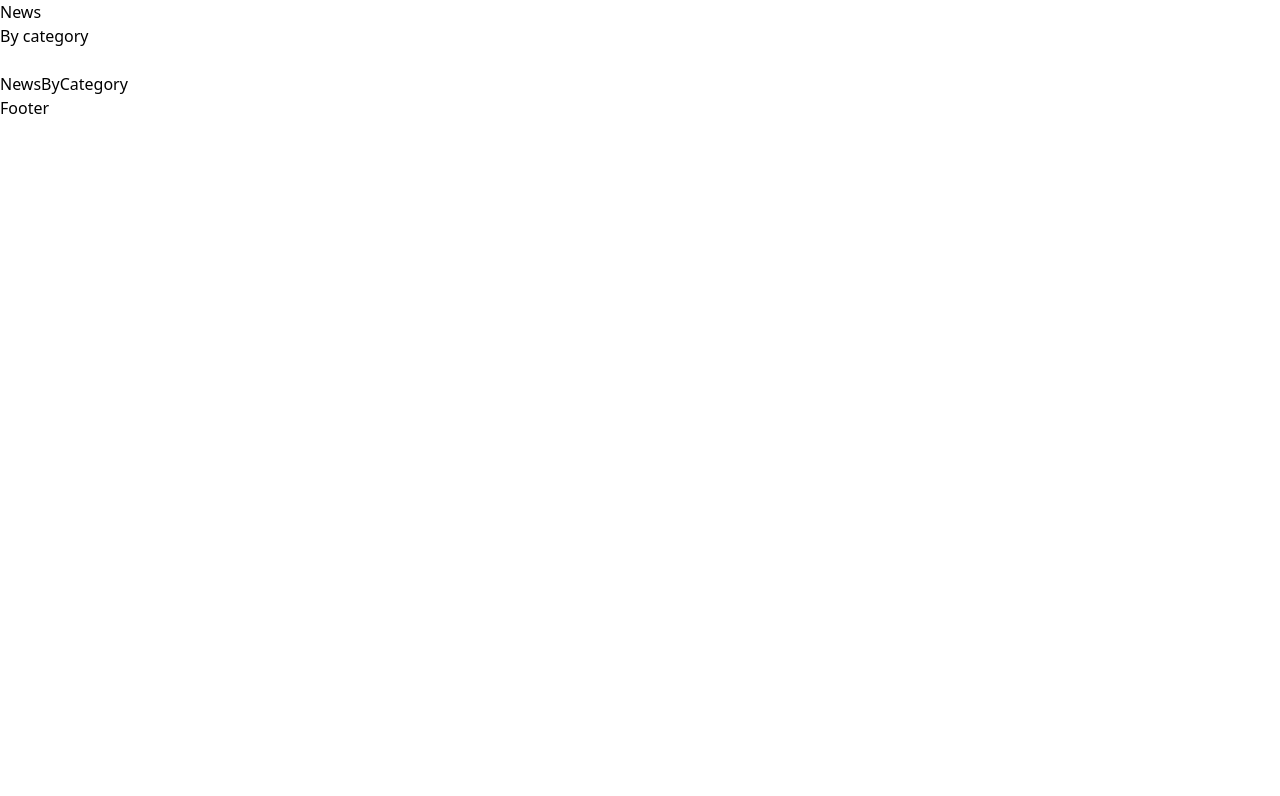
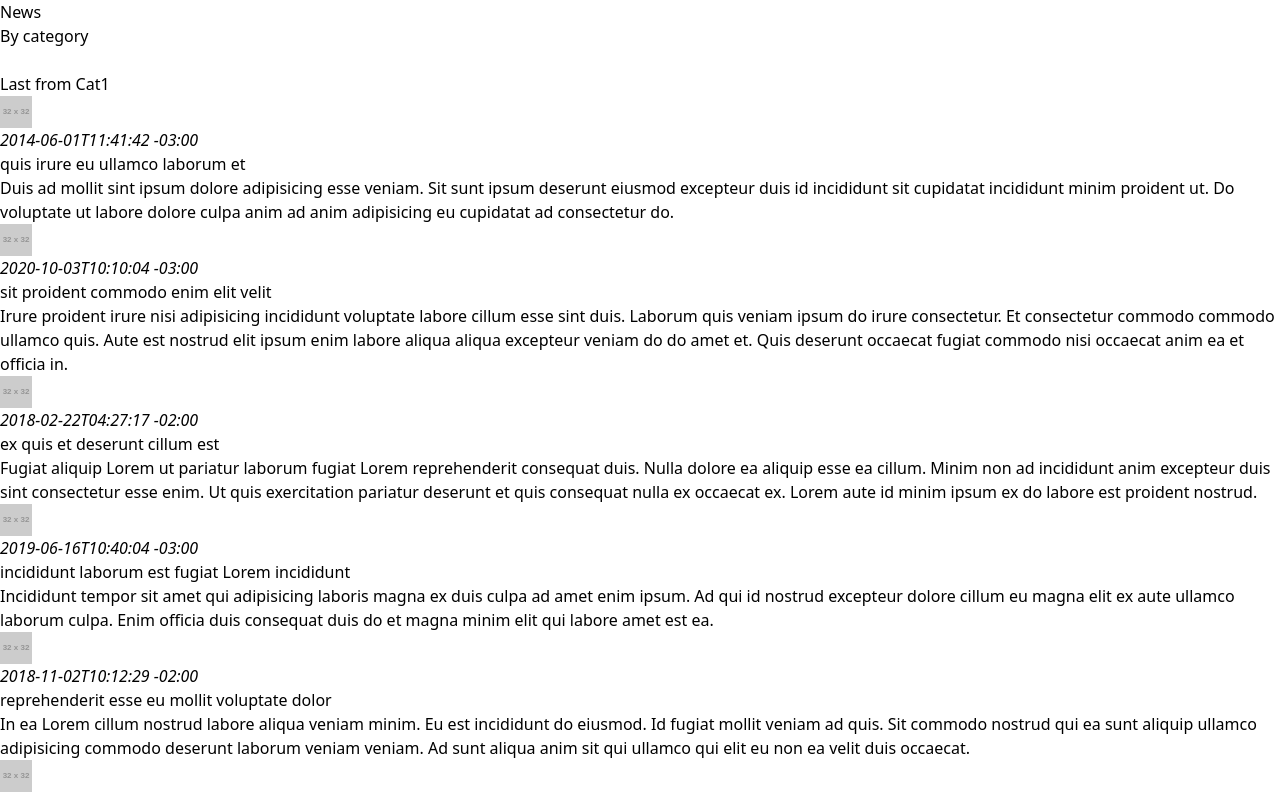
Before and after one commit to muhshahabipour/news-aggregator, a React (Vite) app: page /categories/1/1 in a window 1280 px wide. Shown: the top 796 px of the page. Built offline with nearby package versions, Linux system fonts and the light colour scheme.

Commit message:
feat(category's news): add category's news page
show all articles per category

```diff
--- a/src/pages/Home/components/ArticleBrief.jsx
+++ b/src/pages/Home/components/ArticleBrief.jsx
@@ -17,7 +17,7 @@ const ArticleBrief = ({ article }) => {
           {article.publishAt}
         </i>
         <h4 className="font-bold line-clamp-2">{article.title}</h4>
-        <p className="line-clamp-4 text-neutral-500 text-xs text-justify">
+        <p className="line-clamp-4 text-neutral-500 text-justify">
           {article.summary}
         </p>
       </div>
--- a/src/pages/NewsByCategory/NewsByCategory.jsx
+++ b/src/pages/NewsByCategory/NewsByCategory.jsx
@@ -1,5 +1,151 @@
+import ArticleBrief from "../Home/components/ArticleBrief";
+
+const category = {
+  key: "Cat1",
+  title: "Cat1",
+};
+
+const articles = [
+  {
+    id: "28280806-0e30-465a-83de-fd30b4564dbd",
+    banner: "http://placehold.it/32x32",
+    publishAt: "2014-06-01T11:41:42 -03:00",
+    title: "quis irure eu ullamco laborum et",
+    summary:
+      "Duis ad mollit sint ipsum dolore adipisicing esse veniam. Sit sunt ipsum deserunt eiusmod excepteur duis id incididunt sit cupidatat incididunt minim proident ut. Do voluptate ut labore dolore culpa anim ad anim adipisicing eu cupidatat ad consectetur do.\r\n",
+    author: "Kelly Peck",
+    category: "Cat1",
+  },
+  {
+    id: "eaad7786-0871-4973-bde3-921cf0f7f2b7",
+    banner: "http://placehold.it/32x32",
+    publishAt: "2020-10-03T10:10:04 -03:00",
+    title: "sit proident commodo enim elit velit",
+    summary:
+      "Irure proident irure nisi adipisicing incididunt voluptate labore cillum esse sint duis. Laborum quis veniam ipsum do irure consectetur. Et consectetur commodo commodo ullamco quis. Aute est nostrud elit ipsum enim labore aliqua aliqua excepteur veniam do do amet et. Quis deserunt occaecat fugiat commodo nisi occaecat anim ea et officia in.\r\n",
+    author: "Carmella Young",
+    category: "Cat1",
+  },
+  {
+    id: "ef61934b-d47c-4715-9dbc-7690ce977c11",
+    banner: "http://placehold.it/32x32",
+    publishAt: "2018-02-22T04:27:17 -02:00",
+    title: "ex quis et deserunt cillum est",
+    summary:
+      "Fugiat aliquip Lorem ut pariatur laborum fugiat Lorem reprehenderit consequat duis. Nulla dolore ea aliquip esse ea cillum. Minim non ad incididunt anim excepteur duis sint consectetur esse enim. Ut quis exercitation pariatur deserunt et quis consequat nulla ex occaecat ex. Lorem aute id minim ipsum ex do labore est proident nostrud.\r\n",
+    author: "Joan Simon",
+    category: "Cat1",
+  },
+  {
+    id: "eb602c96-bf69-4994-b9b0-bdab630c42a4",
+    banner: "http://placehold.it/32x32",
+    publishAt: "2019-06-16T10:40:04 -03:00",
+    title: "incididunt laborum est fugiat Lorem incididunt",
+    summary:
+      "Incididunt tempor sit amet qui adipisicing laboris magna ex duis culpa ad amet enim ipsum. Ad qui id nostrud excepteur dolore cillum eu magna elit ex aute ullamco laborum culpa. Enim officia duis consequat duis do et magna minim elit qui labore amet est ea.\r\n",
+    author: "Amalia Hodge",
+    category: "Cat1",
+  },
+  {
+    id: "6b91673c-b99e-432f-90da-581710ea91b4",
+    banner: "http://placehold.it/32x32",
+    publishAt: "2018-11-02T10:12:29 -02:00",
+    title: "reprehenderit esse eu mollit voluptate dolor",
+    summary:
+      "In ea Lorem cillum nostrud labore aliqua veniam minim. Eu est incididunt do eiusmod. Id fugiat mollit veniam ad quis. Sit commodo nostrud qui ea sunt aliquip ullamco adipisicing commodo deserunt laborum veniam veniam. Ad sunt aliqua anim sit qui ullamco qui elit eu non ea velit duis occaecat.\r\n",
+    author: "Rosalind Peters",
+    category: "Cat1",
+  },
+  {
+    id: "3290349c-5517-4ae6-94a2-be25b268103e",
+    banner: "http://placehold.it/32x32",
+    publishAt: "2015-06-08T12:47:44 -03:00",
+    title: "amet occaecat velit magna amet ipsum",
+    summary:
+      "Deserunt velit dolore excepteur et consectetur ea Lorem. Nostrud do ut non ea irure cillum voluptate cillum laborum. Nostrud exercitation anim laboris eiusmod velit ea officia exercitation pariatur.\r\n",
+    author: "Maricela Henson",
+    category: "Cat1",
+  },
+  {
+    id: "c20a00b0-71d6-4fcf-b806-5dc4c342627f",
+    banner: "http://placehold.it/32x32",
+    publishAt: "2018-07-31T08:42:38 -03:00",
+    title: "culpa id aliquip laborum elit laboris",
+    summary:
+      "Aliquip aliqua culpa exercitation laborum Lorem eiusmod occaecat quis qui non ipsum ipsum fugiat officia. Sunt veniam irure minim Lorem deserunt elit eiusmod excepteur. Deserunt proident reprehenderit eiusmod deserunt aliqua.\r\n",
+    author: "Karyn Estrada",
+    category: "Cat1",
+  },
+  {
+    id: "dba19eb9-ded0-4bca-bf83-b7523bb3c05d",
+    banner: "http://placehold.it/32x32",
+    publishAt: "2017-04-04T05:09:46 -03:00",
+    title: "minim commodo id officia aute excepteur",
+    summary:
+      "Mollit reprehenderit Lorem ipsum veniam sint. Labore sunt proident veniam labore veniam est mollit voluptate dolor consectetur excepteur voluptate commodo labore. Fugiat ad amet culpa sunt laboris ex esse reprehenderit. Cillum magna aliquip sunt magna est incididunt cillum laborum.\r\n",
+    author: "Gonzalez Marks",
+    category: "Cat1",
+  },
+  {
+    id: "1ccb8f11-6f8d-41b5-a5ef-5c543c4f2645",
+    banner: "http://placehold.it/32x32",
+    publishAt: "2020-12-15T04:17:08 -02:00",
+    title: "ex culpa labore nulla nisi consectetur",
+    summary:
+      "Occaecat aute adipisicing veniam pariatur eiusmod proident exercitation nulla nulla excepteur. Id enim magna cillum minim irure sint aliquip exercitation eu sunt ea. Do cillum deserunt irure ullamco aliquip ut proident adipisicing. Labore incididunt Lorem anim duis. Nulla elit esse duis fugiat ipsum veniam proident laboris aute pariatur et sint.\r\n",
+    author: "Callie Sanchez",
+    category: "Cat1",
+  },
+  {
+    id: "280f9fdf-22f3-48d2-8373-b44d539b8233",
+    banner: "http://placehold.it/32x32",
+    publishAt: "2021-08-19T01:26:45 -03:00",
+    title: "Lorem in nulla voluptate fugiat eiusmod",
+    summary:
+      "Est quis veniam sunt do dolore ex do laborum incididunt deserunt consectetur. Irure exercitation ex pariatur nisi nulla Lorem mollit in sit qui ex adipisicing aliquip nostrud. Sunt duis occaecat est amet ullamco aliquip culpa.\r\n",
+    author: "Aileen Marshall",
+    category: "Cat1",
+  },
+  {
+    id: "0a1bbeba-5bbd-4ba0-99f7-552c0b796288",
+    banner: "http://placehold.it/32x32",
+    publishAt: "2021-08-04T05:19:31 -03:00",
+    title: "eu excepteur occaecat velit sint laboris",
+    summary:
+      "Sint minim officia laborum deserunt nisi enim quis occaecat labore aliqua. Sunt veniam officia minim nisi anim minim cillum elit mollit mollit laborum Lorem tempor amet. Veniam et amet occaecat nostrud mollit duis deserunt irure sint nulla. Ex est nulla amet esse in. Sunt proident culpa aute culpa pariatur duis dolore Lorem sint in qui. Sit in laborum excepteur fugiat culpa aliquip ut sint aliqua minim dolor voluptate irure reprehenderit. Ipsum irure aliquip ex sit aliquip Lorem consequat et anim amet nisi ad.\r\n",
+    author: "Alfreda Cohen",
+    category: "Cat1",
+  },
+  {
+    id: "16927512-1724-45dc-aae9-e406ef073fbd",
+    banner: "http://placehold.it/32x32",
+    publishAt: "2014-05-09T06:21:34 -03:00",
+    title: "fugiat commodo officia fugiat minim cupidatat",
+    summary:
+      "Anim aliqua occaecat cillum velit ipsum irure Lorem excepteur. Incididunt consectetur exercitation exercitation in enim nulla est. Elit occaecat voluptate in duis excepteur nulla amet dolor fugiat dolore voluptate elit aute. Adipisicing laboris ut amet excepteur aliqua cupidatat fugiat cillum est minim nostrud adipisicing veniam. Quis deserunt veniam tempor minim ea. Irure dolor adipisicing ea officia.\r\n",
+    author: "Allie Travis",
+    category: "Cat1",
+  },
+];
+
+
 const NewsByCategory = () => {
-  return <div>NewsByCategory</div>;
+  return (
+    <div className="flex flex-col gap-y-4 xl:flex-row">
+      <div className="flex flex-col xl:basis-3/5 xl:pr-2 gap-y-4">
+        <h1 className="font-bold text-2xl">
+          Last from{" "}
+          <span className="text-orange-400">{category.title || "unknown"}</span>
+        </h1>
+
+        <div className="flex flex-col gap-4">
+          {[...(articles || [])].map((article) => (
+            <ArticleBrief key={article.id} article={article} />
+          ))}
+        </div>
+      </div>
+    </div>
+  );
 };
 
 export default NewsByCategory;
```
